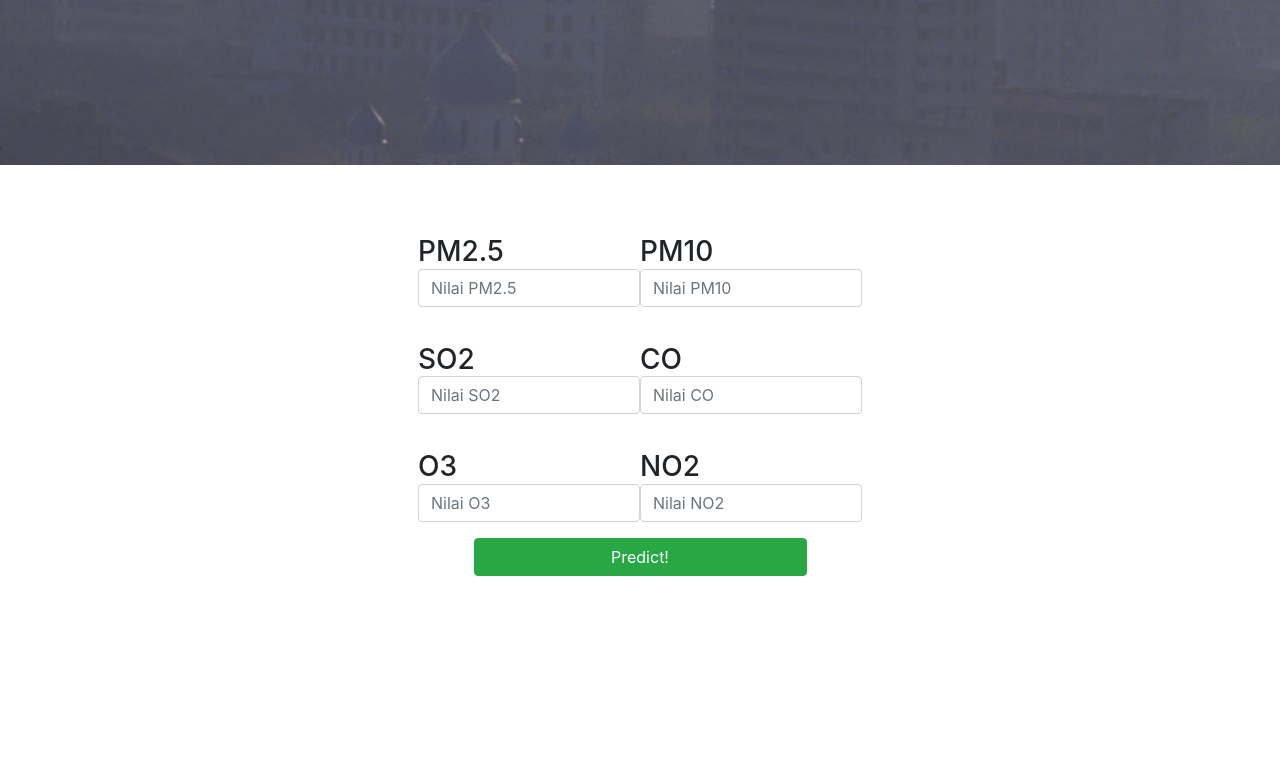
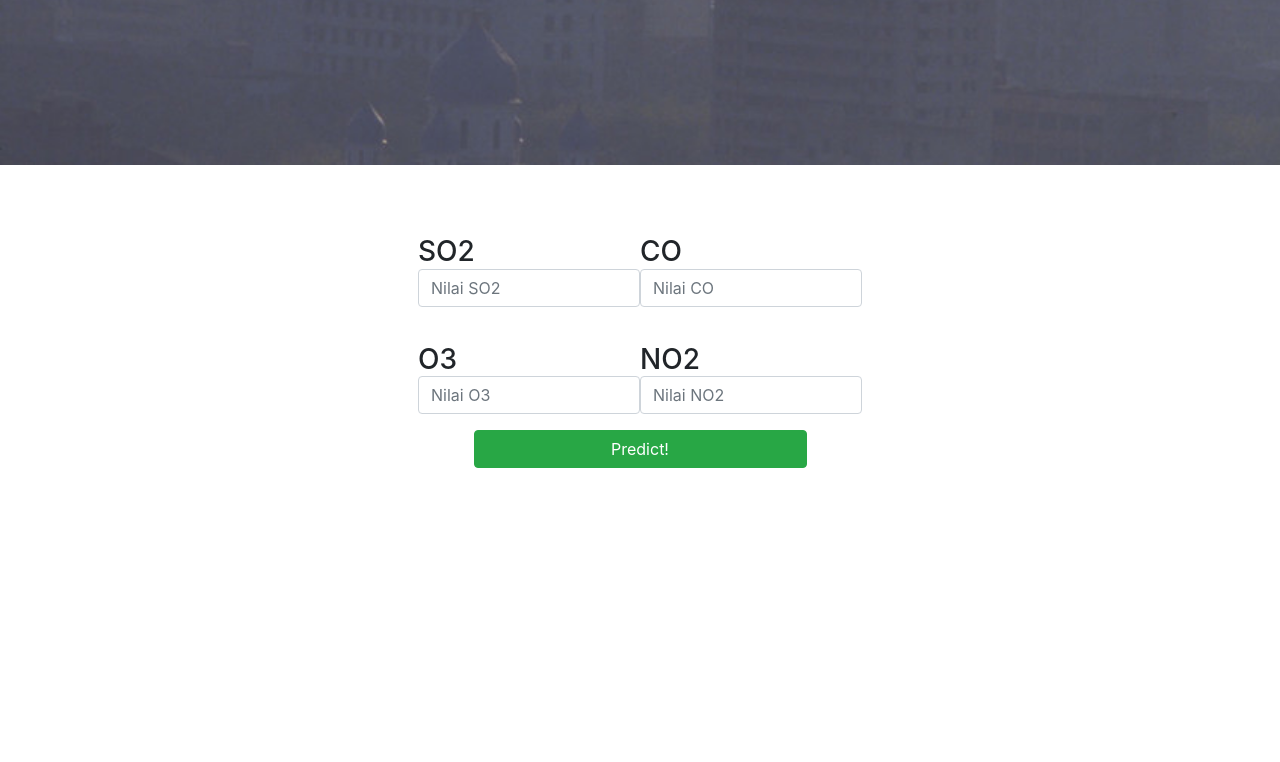
Before and after one commit to Emeref11/airqualityprediction, a Flask app: page / in a window 1280 px wide. Shown: the part 565-1327 px from the top of the page. Run offline with Flask 2, Linux system fonts and the light colour scheme; parts of the project's set-up code (start-up, migrations or seed data) failed here and were passed over; some libraries are stand-ins or nearby versions.

Commit message:
Update index.html

```diff
--- a/airqualityprediction/templates/index.html
+++ b/airqualityprediction/templates/index.html
@@ -30,22 +30,6 @@
                 {% endif %}
                 <form action="/predicting" method="POST">
                     <div class="capsule">
-                        <div class="form-group">
-                            <h3>PM2.5</h3>
-                            <input
-                              type="text"
-                              name="pm25"
-                              placeholder="Nilai PM2.5" class="form-control"
-                            />
-                          </div>
-                          <div class="form-group">
-                              <h3>PM10</h3>
-                              <input
-                                type="text"
-                                name="pm10"
-                                placeholder="Nilai PM10" class="form-control"
-                              />
-                          </div>
                           <div class="form-group">
                               <h3>SO2</h3>
                               <input
```
